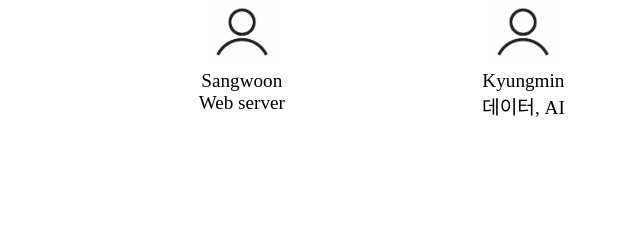
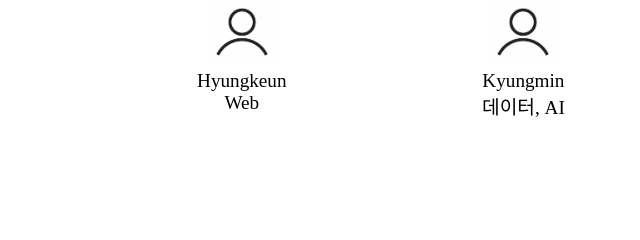
Before and after one commit to haa-ru/onet-webpage, a plain HTML site: page index.html in a window 1280 px wide. Shown: the part 2779-3019 px from the top of the page, 539-1179 px from the left. Drawn offline with Linux system fonts and the light colour scheme.

Commit message:
Update index.html

```diff
--- a/index.html
+++ b/index.html
@@ -105,7 +105,7 @@
     <div class="boxes">
         <div class="box2"><img src="p.png" width="30%"><br><p>Yeongil</p><p>R&D, 비즈니스 전략</p></div>
         <div class="box2"><img src="p.png" width="30%"><br><p>Yeonwoo</p><p>R&D</p></div>
-        <div class="box2"><img src="p.png" width="30%"><br><p>Sangwoon</p><p>Web server</p></div>
+        <div class="box2"><img src="p.png" width="30%"><br><p>Hyungkeun</p><p>Web</p></div>
         <div class="box2"><img src="p.png" width="30%"><br><p>Kyungmin</p><p>데이터, AI</p></div>
     </div>
     <br><br><br><br><br><br><br><br>
```
